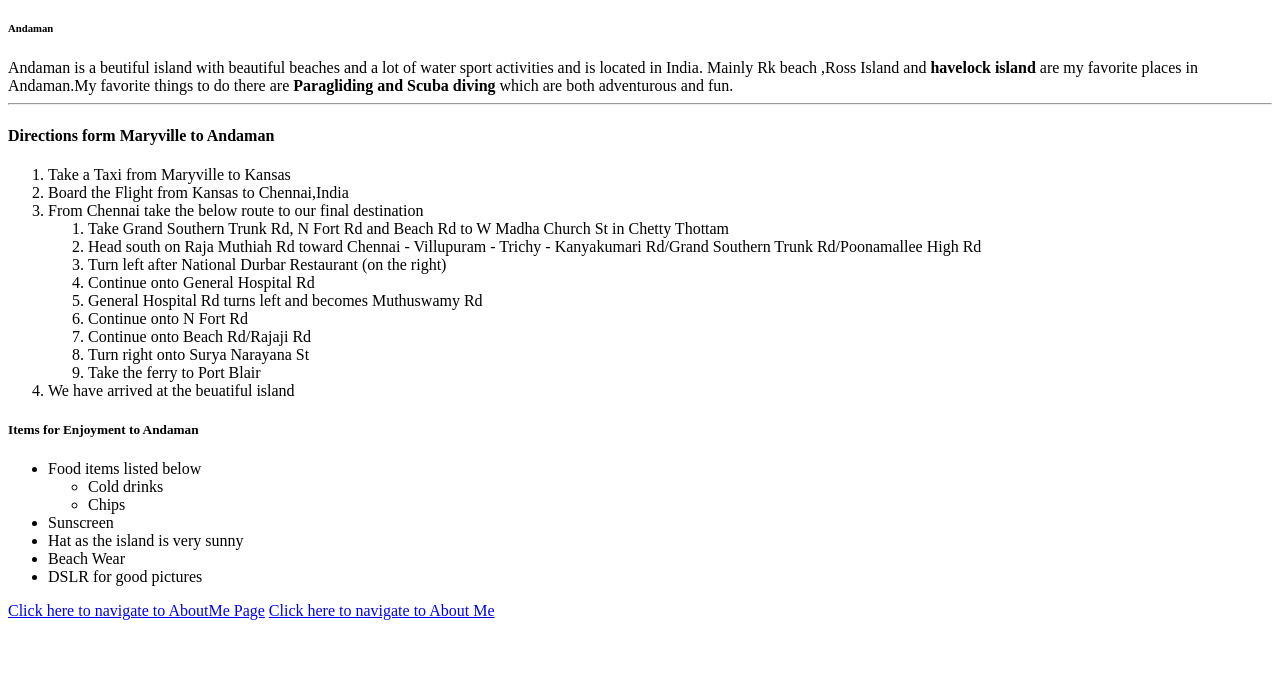
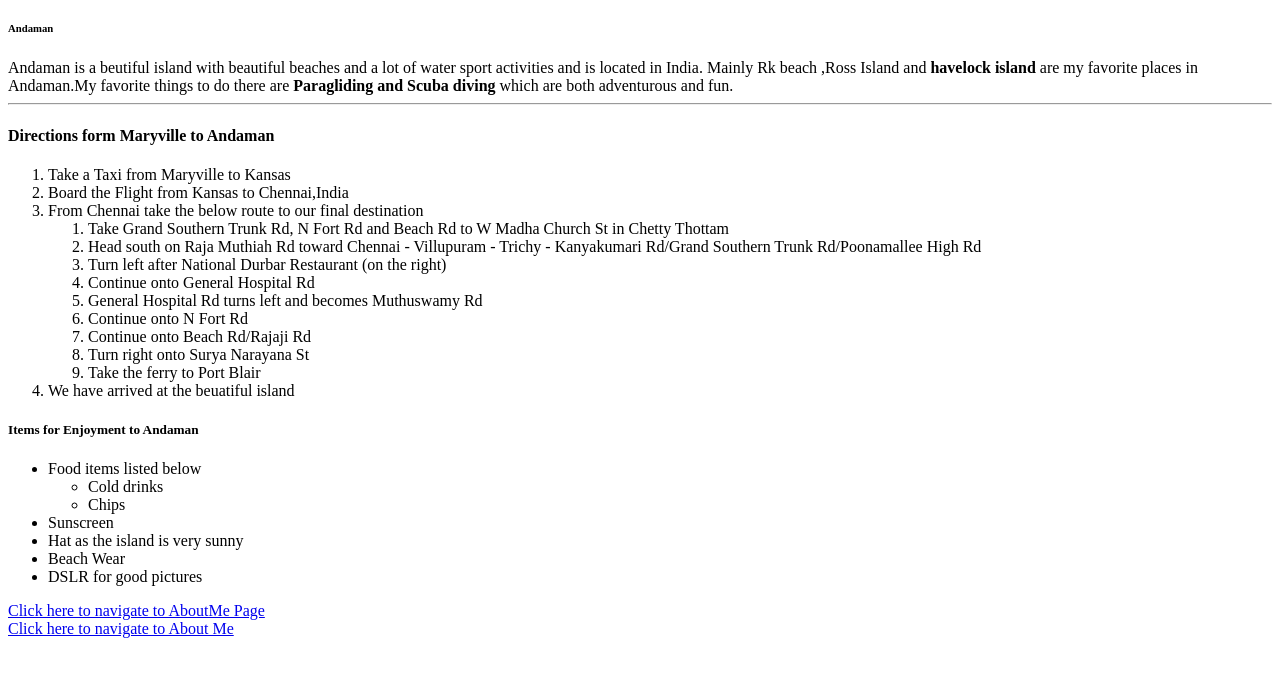
Before and after one commit to 44-563-WebApps-F21/webapps-f21-assignment-3-NagamaniYalla, a plain HTML site: page index.html in a window 1280 px wide. Shown: the part 61-738 px from the top of the page. Drawn offline with Linux system fonts and the light colour scheme.

Commit message:
Adding in a the link to next line

```diff
--- a/index.html
+++ b/index.html
@@ -40,6 +40,6 @@
     <li>Beach Wear</li>
     <li>DSLR for good pictures</li>
 </ul>
-<a href=“C:\Users\S545424\Documents\GitHub\webapps-f21-assignment-3-NagamaniYalla”> Click here to navigate to AboutMe Page</a>
+<a href=“C:\Users\S545424\Documents\GitHub\webapps-f21-assignment-3-NagamaniYalla”> Click here to navigate to AboutMe Page</a><br>
 <a href="aboutme.html">Click here to navigate to About Me </a>
 </html>
```
